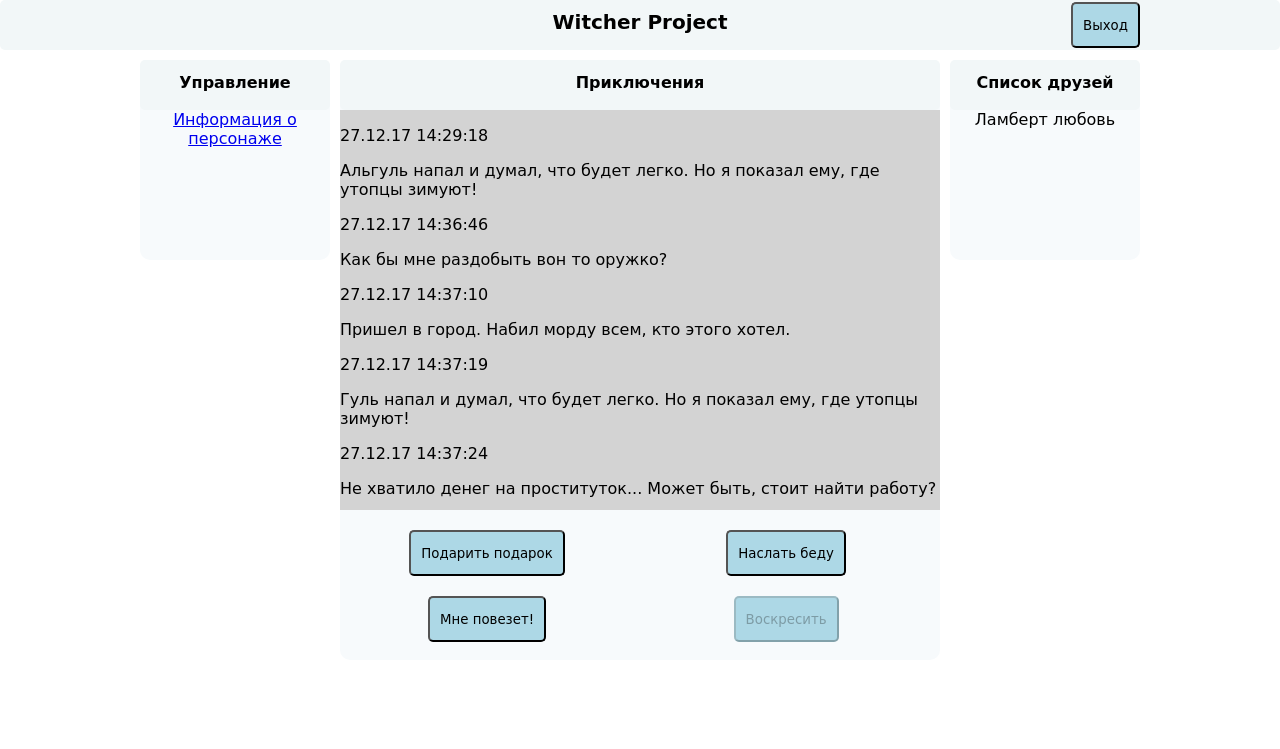
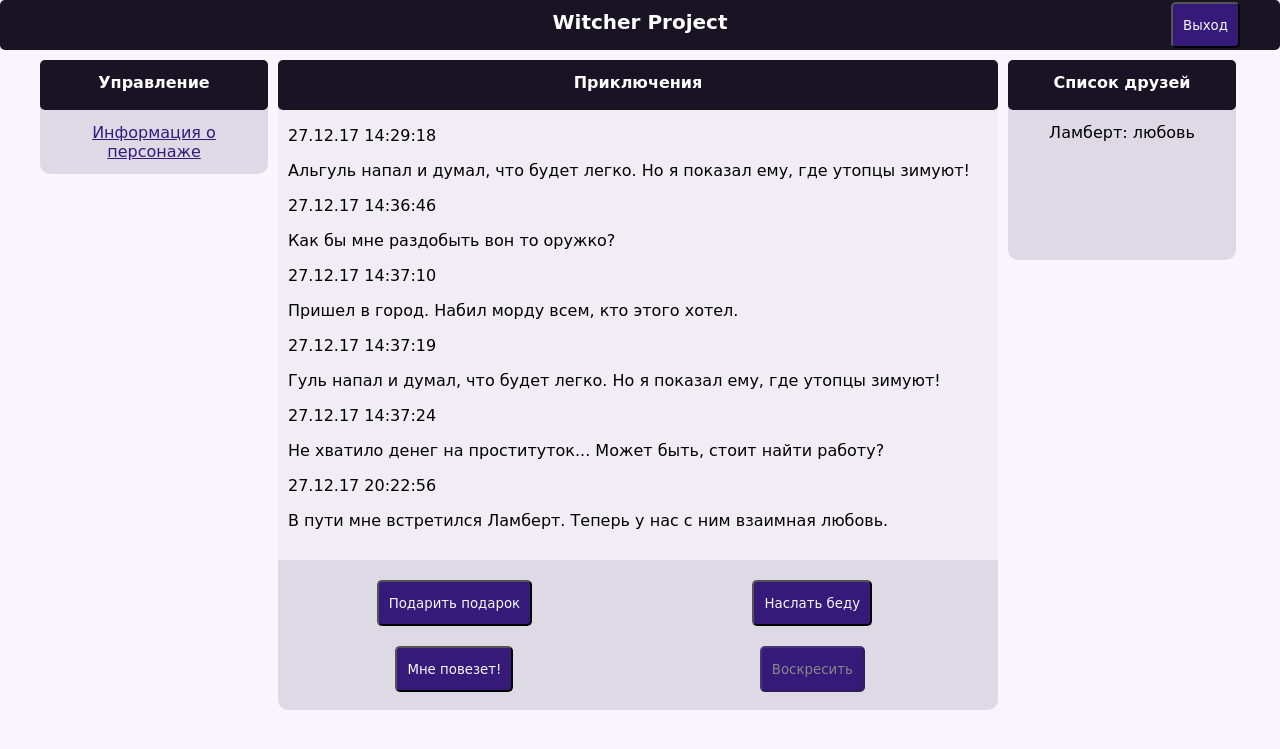
Before and after one commit to amm-poiais/skidanov_klevtsova_kovalenko, a Django app: page /home/ in a window 1280 px wide. Shown: the top 749 px of the page. Run offline with Django 3.2, Linux system fonts and the light colour scheme; a user stored in the database is signed in; data comes from the database, SQL or seed files in the repository; both versions use the stored data as it was after the commit; some libraries are stand-ins or nearby versions.

Commit message:
Kind of design

```diff
--- a/WitcherZeroPlayerGame/static/home.css
+++ b/WitcherZeroPlayerGame/static/home.css
@@ -1,20 +1,23 @@
 body{
     font-family: "Comic Sans MS";
     margin: 0;
+    background-color: #F8F5FF;
 }
 .header{
     width: 100%;
     height: 50px;
-    background-color: #F2F7F8;
+    /*background-color: #F2F7F8;*/
+    background-color: 	#181423;
     border-radius: 5px;
     vertical-align: middle;
     text-align: center;
     line-height: 45px;
     position: relative;
+    color: white;
 }
 .main_block{
     display: block;
-    width: 1000px;
+    width: 1200px;
     margin: auto;
     position: relative;
 }
@@ -25,7 +28,8 @@
     min-height: 200px;
     box-sizing: border-box;
     border-radius: 10px;
-    background-color: #F7FAFC;
+    /*background-color: #F7FAFC;*/
+    background-color: 	#DDDAE5;
 }
 
 .clear{
@@ -35,6 +39,7 @@
 
 #info{
     width: 19%;
+    min-height: 100px;
     margin-right: 10px;
 }
 
@@ -64,24 +69,33 @@
     font-weight: 500;
     padding: 0 10px;
     font-family: "Comic Sans MS";
-    background-color: lightblue;
+    /*background-color: lightblue;*/
+    background-color: #351A7A;
+    color: #F5F8FA;
     display: block;
     border-radius: 5px;
     height: 46px;
     margin: auto;
     margin-bottom: 20px;
 }
+button:disabled{
+    color: #888888;
+}
+a{
+    color: #351A7A;
+}
 ul{
     list-style-type: none;
     text-align: center;
     padding: 0 10px;
-    margin: 0;
+    margin: 13px 0;
 }
 
 #event_container{
-    height: 400px;
-    background-color: lightgray;
+    height: 450px;
+    background-color: #F0EEF4;
     overflow-y: scroll;
+    padding: 0 10px;
 }
 
 .btns_left, .btns_right{
--- a/WitcherZeroPlayerGame/templates/home.html
+++ b/WitcherZeroPlayerGame/templates/home.html
@@ -83,7 +83,7 @@
             <div class="header"><b>Список друзей</b></div>
             <ul id="friend_list" >
                  {% for friend in friends %}
-                    <li class="last_fr">{{ friend.friend }}  {{ friend.relation }}</li>
+                    <li class="last_fr">{{ friend.friend }}: {{ friend.relation }}</li>
                 {% endfor %}
             </ul>
             <script>
@@ -103,7 +103,7 @@
                                 if (lasts.indexOf(friend.friend) === -1)
                                 {
                                     var node = document.createElement("li");
-                                    node.innerHTML = friend.friend + "  " + friend.relation;
+                                    node.innerHTML = friend.friend + ": " + friend.relation;
                                     $("#friend_list").append(node);
                                 }
                             }
```
Also changed, not shown: WitcherZeroPlayerGame/templates/create_witcher.html (+12 -5 lines), WitcherZeroPlayerGame/templates/login.html (+8 -2 lines), WitcherZeroPlayerGame/templates/register.html (+10 -4 lines), WitcherZeroPlayerGame/templates/witcher_info.html (+8 -6 lines), db.sqlite3.
